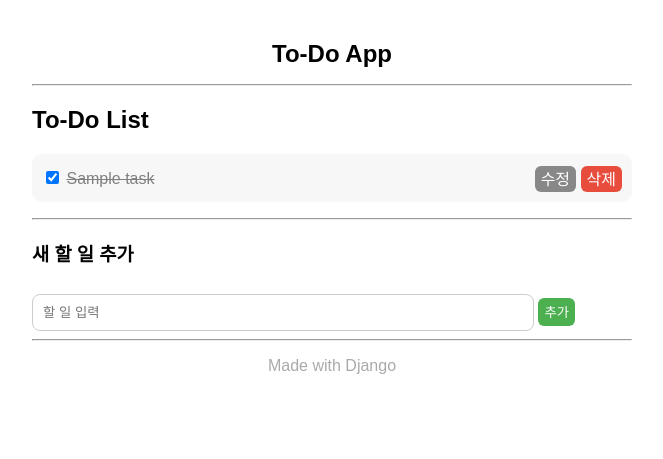
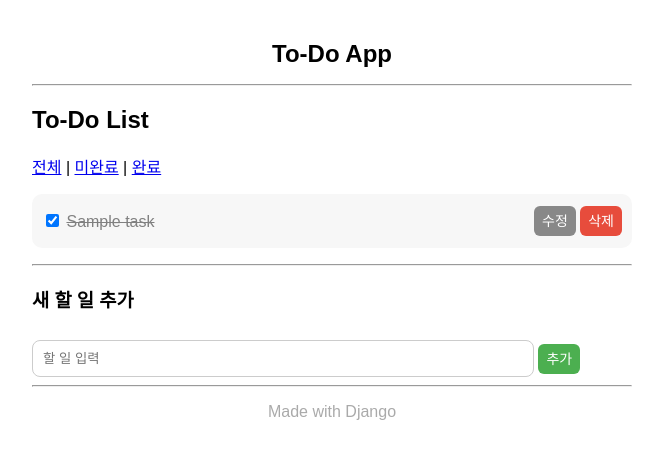
Before and after one commit to ppo3330/django-todo, a Django app: page / in a window 1280 px wide. Shown: the top 459 px of the page, without its empty margins (308-971 px from the left). Run offline with Django 5.2, Linux system fonts and the light colour scheme; tables that the repository leaves empty hold one stand-in row (values such as "Sample post").

Commit message:
feat: 필터 만들기

```diff
--- a/todo/static/todo/style.css
+++ b/todo/static/todo/style.css
@@ -35,15 +35,23 @@ input[type="text"] {
 }
 
 /* 버튼 공통 */
-a.btn, button, .btn {
-    padding: 4.5px 6px;
+a.btn, button.btn {
+    display: inline-block;
+    padding: 8px 8px;     /* 버튼 크기 */
+    border-radius: 6px;
     border: none;
-    border-radius: 6px;
+    text-decoration: none;
     cursor: pointer;
-    text-decoration: none;
+    font-size: 14px;
     color: white;
+    display: inline-block;
+    vertical-align: middle;
+    line-height: 1;
 }
 
+a.btn:hover, button.btn:hover {
+    opacity: 0.9;
+}
 /* 버튼 색상 */
 .btn-primary {
     background-color: #4caf50;
--- a/todo/templates/todo/task_edit.html
+++ b/todo/templates/todo/task_edit.html
@@ -6,7 +6,7 @@
 <form method="POST">
     {% csrf_token %}
     <input type="text" name="title" value="{{ task.title }}" required>
-    <button type="submit" class="btn btn-primary">수정 완료</button>
+    <button type="submit" class="btn btn-primary">완료</button>
     <ul></ul>
     <a href="{% url 'task_list' %}" class="btn btn-secondary">취소</a>
 </form>
--- a/todo/templates/todo/task_list.html
+++ b/todo/templates/todo/task_list.html
@@ -2,6 +2,15 @@
 
 {% block content %}
 <h2>To-Do List</h2>
+
+<div class="filters" style="margin-bottom: 15px;">
+    <a href="?filter=all"
+       class="{% if filter == 'all' %}active-filter{% endif %}">전체</a> |
+    <a href="?filter=active"
+       class="{% if filter == 'active' %}active-filter{% endif %}">미완료</a> |
+    <a href="?filter=completed"
+       class="{% if filter == 'completed' %}active-filter{% endif %}">완료</a>
+</div>
 
 <ul>
     {% for task in tasks %}
@@ -23,7 +32,13 @@
 
             <div>
                 <a href="{% url 'task_edit' task.pk %}" class="btn btn-secondary">수정</a>
-                <a href="{% url 'task_delete' task.pk %}" class="btn btn-danger">삭제</a>
+                <form action="{% url 'task_delete' task.pk %}"
+                    method="POST"
+                    onsubmit="return confirm('정말 삭제할까요?');"
+                    style="display:inline;">
+                    {% csrf_token %}
+                    <button type="submit" class="btn btn-danger">삭제</button>
+                </form>
             </div>
         </li>
     {% empty %}
--- a/todo/views.py
+++ b/todo/views.py
@@ -8,8 +8,21 @@ def task_list(request):
             Task.objects.create(title=title)
         return redirect('task_list')
 
-    tasks = Task.objects.all().order_by('is_completed', '-created_at')
-    return render(request, 'todo/task_list.html', {'tasks': tasks})
+    filter_type = request.GET.get('filter', 'all')
+
+    if filter_type == 'completed':
+        tasks = Task.objects.filter(is_completed=True)
+    elif filter_type == 'active':
+        tasks = Task.objects.filter(is_completed=False)
+    else:
+        tasks = Task.objects.all()
+
+    tasks = tasks.order_by('-created_at')
+
+    return render(request, 'todo/task_list.html', {
+        'tasks': tasks,
+        'filter': filter_type
+    })
 
 def task_toggle(request, pk):
     task = get_object_or_404(Task, pk=pk)
```
